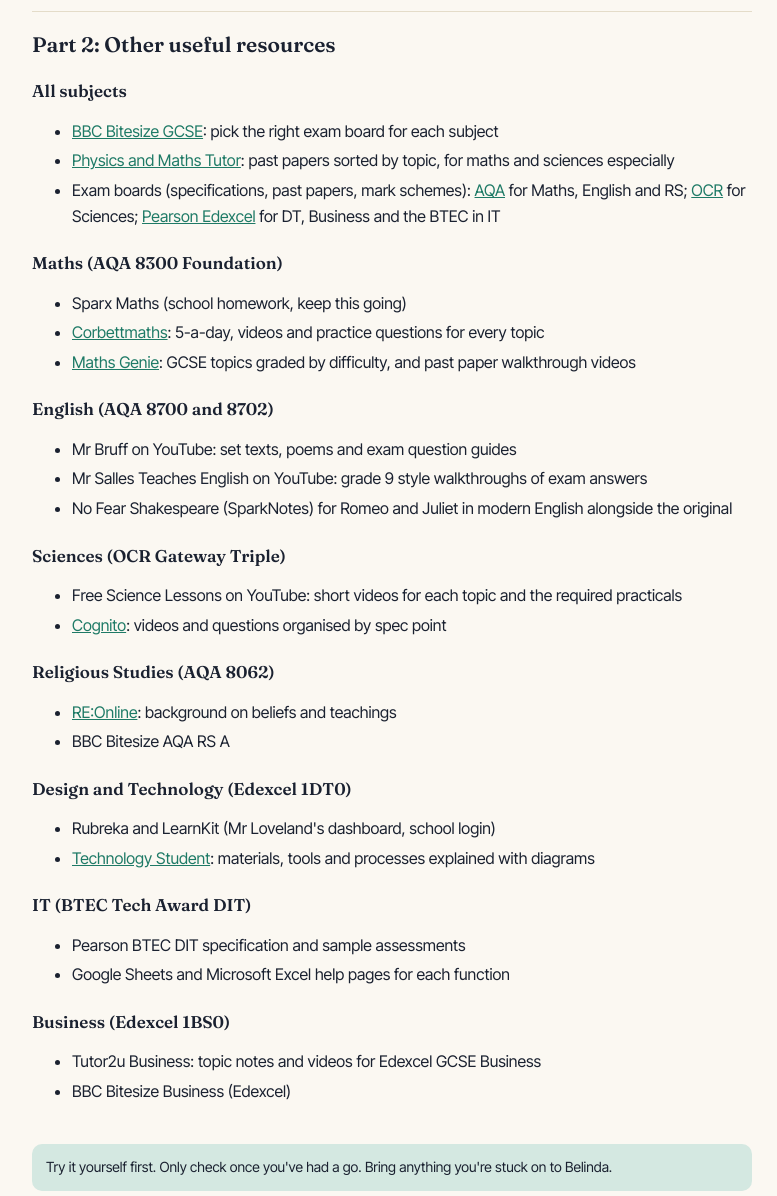
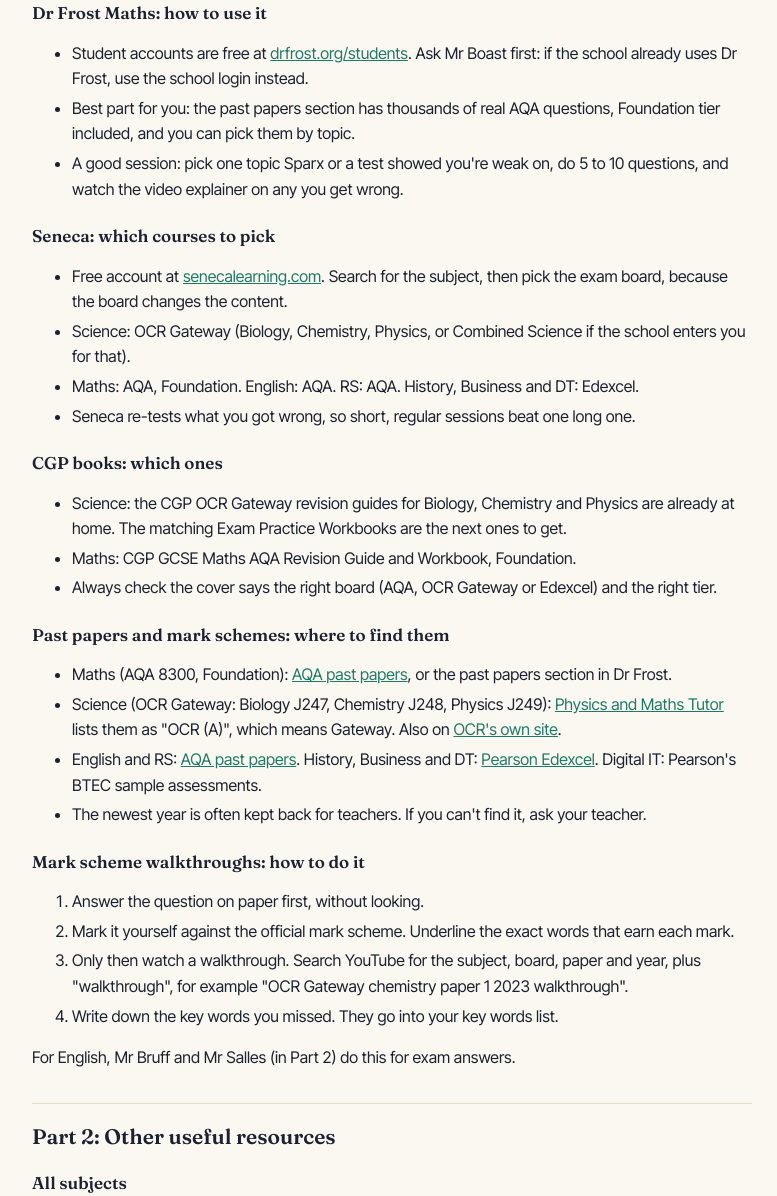
Before and after one commit to null-indexed/jack-hub, a plain HTML site: page materials/resources.html in a window 1280 px wide. Shown: the part 754-1950 px from the top of the page, without its empty margins (248-1025 px from the left). Drawn offline with Linux system fonts and the light colour scheme.

Commit message:
Resources: expand Sri Lakshmi's recommendations with how-to and board-specific links

```diff
--- a/materials/resources.html
+++ b/materials/resources.html
@@ -58,6 +58,40 @@ li{margin:4px 0} .note{margin-top:40px;padding:12px 14px;border-radius:10px;back
 </tbody>
 </table></div>
 <p>How to use them together: learn a topic (Seneca or CGP), practise (Dr Frost for maths, Seneca quizzes for the rest), then test with a past paper question and mark it, using a walkthrough video if you're unsure why you lost marks.</p>
+<h3>Dr Frost Maths: how to use it</h3>
+<ul>
+<li>Student accounts are free at <a href="https://www.drfrost.org/students" target="_blank" rel="noopener">drfrost.org/students</a>. Ask Mr Boast first: if the school already uses Dr Frost, use the school login instead.</li>
+<li>Best part for you: the past papers section has thousands of real AQA questions, Foundation tier included, and you can pick them by topic.</li>
+<li>A good session: pick one topic Sparx or a test showed you're weak on, do 5 to 10 questions, and watch the video explainer on any you get wrong.</li>
+</ul>
+<h3>Seneca: which courses to pick</h3>
+<ul>
+<li>Free account at <a href="https://senecalearning.com" target="_blank" rel="noopener">senecalearning.com</a>. Search for the subject, then pick the exam board, because the board changes the content.</li>
+<li>Science: OCR Gateway (Biology, Chemistry, Physics, or Combined Science if the school enters you for that).</li>
+<li>Maths: AQA, Foundation. English: AQA. RS: AQA. History, Business and DT: Edexcel.</li>
+<li>Seneca re-tests what you got wrong, so short, regular sessions beat one long one.</li>
+</ul>
+<h3>CGP books: which ones</h3>
+<ul>
+<li>Science: the CGP OCR Gateway revision guides for Biology, Chemistry and Physics are already at home. The matching Exam Practice Workbooks are the next ones to get.</li>
+<li>Maths: CGP GCSE Maths AQA Revision Guide and Workbook, Foundation.</li>
+<li>Always check the cover says the right board (AQA, OCR Gateway or Edexcel) and the right tier.</li>
+</ul>
+<h3>Past papers and mark schemes: where to find them</h3>
+<ul>
+<li>Maths (AQA 8300, Foundation): <a href="https://www.aqa.org.uk/pastpapers" target="_blank" rel="noopener">AQA past papers</a>, or the past papers section in Dr Frost.</li>
+<li>Science (OCR Gateway: Biology J247, Chemistry J248, Physics J249): <a href="https://www.physicsandmathstutor.com" target="_blank" rel="noopener">Physics and Maths Tutor</a> lists them as "OCR (A)", which means Gateway. Also on <a href="https://www.ocr.org.uk" target="_blank" rel="noopener">OCR's own site</a>.</li>
+<li>English and RS: <a href="https://www.aqa.org.uk/pastpapers" target="_blank" rel="noopener">AQA past papers</a>. History, Business and DT: <a href="https://qualifications.pearson.com" target="_blank" rel="noopener">Pearson Edexcel</a>. Digital IT: Pearson's BTEC sample assessments.</li>
+<li>The newest year is often kept back for teachers. If you can't find it, ask your teacher.</li>
+</ul>
+<h3>Mark scheme walkthroughs: how to do it</h3>
+<ol>
+<li>Answer the question on paper first, without looking.</li>
+<li>Mark it yourself against the official mark scheme. Underline the exact words that earn each mark.</li>
+<li>Only then watch a walkthrough. Search YouTube for the subject, board, paper and year, plus "walkthrough", for example "OCR Gateway chemistry paper 1 2023 walkthrough".</li>
+<li>Write down the key words you missed. They go into your key words list.</li>
+</ol>
+<p>For English, Mr Bruff and Mr Salles (in Part 2) do this for exam answers.</p>
 <h2>Part 2: Other useful resources</h2>
 <h3>All subjects</h3>
 <ul>
--- a/sw.js
+++ b/sw.js
@@ -1,5 +1,5 @@
 // Minimal service worker: network first, falls back to cache when offline.
-const C='jack-hub-v6-16';
+const C='jack-hub-v6-17';
 self.addEventListener('install',e=>self.skipWaiting());
 self.addEventListener('activate',e=>e.waitUntil(self.clients.claim()));
 self.addEventListener('fetch',e=>{
```
Also changed, not shown: 1 other file.
